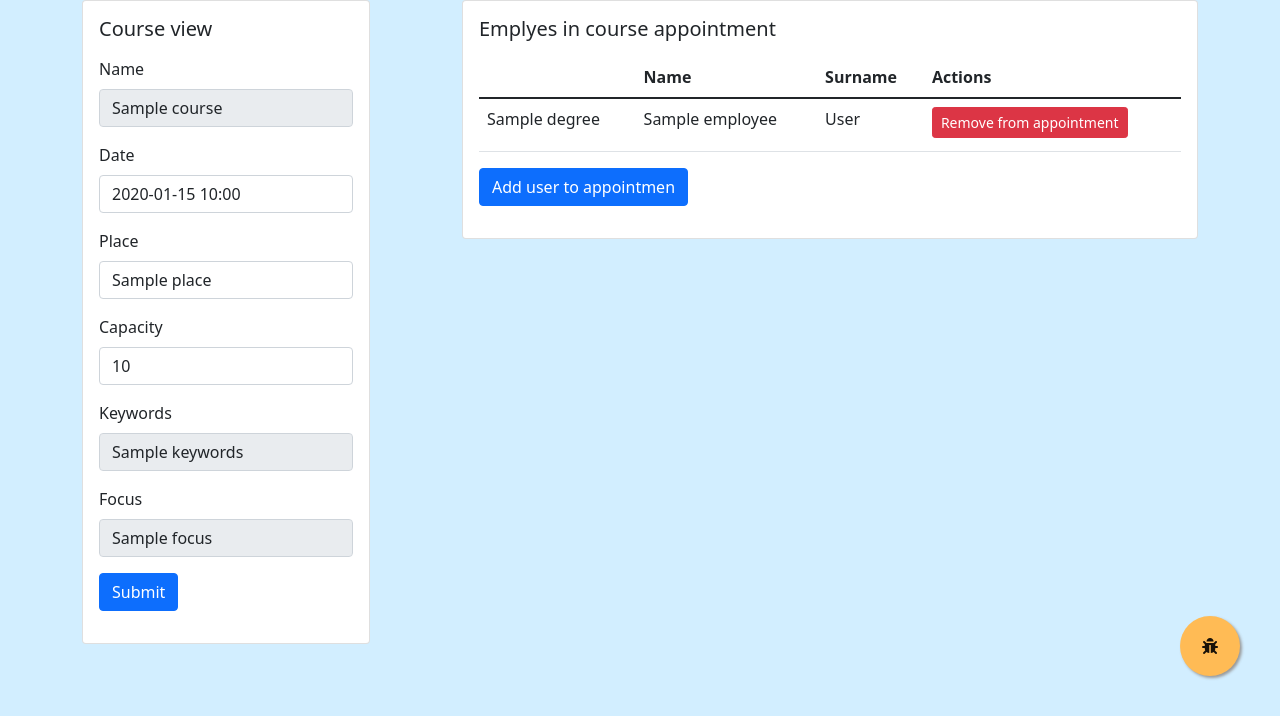
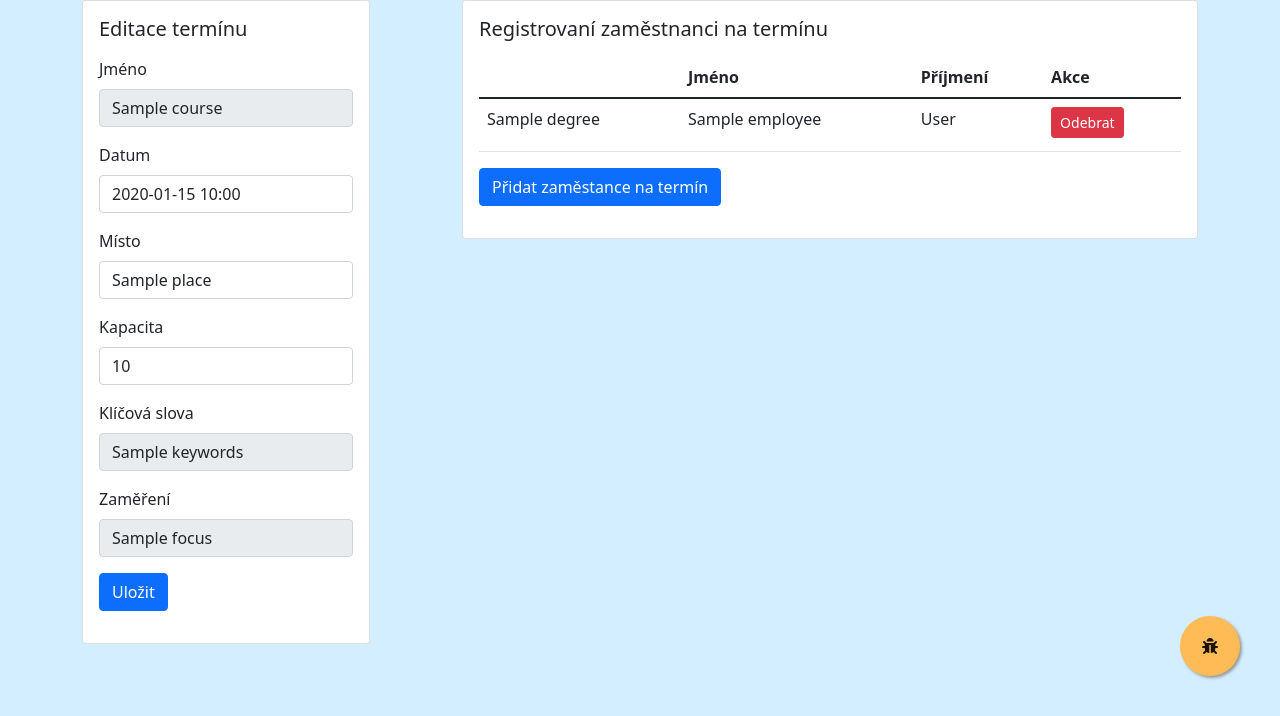
Before and after one commit to vvoleman/mediemp, a Symfony app: template templates/courses/appointment.html.twig in a window 1280 px wide. Shown: the part 84-800 px from the top of the page. Run offline with Twig, Linux system fonts and the light colour scheme; the template is opened without the code that fills it: most values are stand-ins (such as "Sample title", 1, 10 or a date in 2020); some libraries are stand-ins or nearby versions.

Commit message:
REFACTOR - translate all strings to CZ

```diff
--- a/templates/courses/appointment.html.twig
+++ b/templates/courses/appointment.html.twig
@@ -1,7 +1,7 @@
 {% extends 'base.html.twig' %}
 
 {% block title %}
-	Course
+	Termín kurzu
 
 {% endblock %}
 
@@ -12,7 +12,7 @@
 				<div class="card" style="width: 18rem;">
 					<div class="card-body">
 						<h5 class="card-title">
-							Course view
+							Editace termínu
 
 						</h5>
 						<p class="card-text">
@@ -21,45 +21,45 @@
 
 								<div class="mb-3">
 									<label class="form-label">
-										Name
+										Jméno
 
 									</label>
 									<input type="text" class="form-control" readonly value="{{ course.name }}"></div>
 
 								<div class="mb-3">
 									<label class="form-label">
-										Date
+										Datum
 
 									</label>
 									<input type="text" class="form-control" name="date" value="{{ appointment.date |date('Y-m-d H:i') }}"></div>
 								<div class="mb-3">
 									<label class="form-label">
-										Place
+										Místo
 
 									</label>
 									<input type="text" class="form-control" name="place" value="{{ appointment.place }}"></div>
 								<div class="mb-3">
 									<label class="form-label">
-										Capacity
+										Kapacita
 
 									</label>
 									<input type="number" min="1" step="1" class="form-control" name="capacity" value="{{ appointment.capacity }}"></div>
 
 								<div class="mb-3">
 									<label class="form-label">
-										Keywords
+										Klíčová slova
 
 									</label>
 									<input type="text" class="form-control" readonly value="{{ course.keywords }}"></div>
 								<div class="mb-3">
 									<label class="form-label">
-										Focus
+										Zaměření
 
 									</label>
 									<input type="text" class="form-control" readonly value="{{ course.focus }}"></div>
 								<input type="hidden" name="_csrf_token" value="{{ csrf_token('post-edit') }}">
 								<button type="submit" class="btn btn-primary">
-									Submit
+									Uložit
 								</button>
 							</form>
 						</p>
@@ -71,7 +71,7 @@
 				<div class="card">
 					<div class="card-body">
 						<h5 class="card-title">
-							Emplyes in course appointment
+							Registrovaní zaměstnanci na termínu
 
 						</h5>
 						<p>
@@ -80,15 +80,15 @@
 									<tr>
 										<th scope="col"></th>
 										<th>
-											Name
+											Jméno
 
 										</th>
 										<th>
-											Surname
+											Příjmení
 
 										</th>
 										<th>
-											Actions
+											Akce
 
 										</th>
 									</tr>
@@ -102,10 +102,10 @@
 											<td>
 												{{ c.employee.name }}
 												{% if c.testDone ==  1 %}
-													<span class="badge bg-success">Test DONE</span>
+													<span class="badge bg-success">Test HOTOVÝ</span>
 												{% endif %}
 												{% if c.absence ==  1 %}
-													<span class="badge bg-warning">ABSENT</span>
+													<span class="badge bg-warning">CHYBĚL</span>
 												{% endif %}
 											</td>
 											<td>
@@ -117,7 +117,7 @@
 														<input type="hidden" name="action" value="set_test_done"/>
 														<input type="hidden" name="id" value="{{ c.id }}"/>
 														<input type="hidden" name="_csrf_token" value="{{ csrf_token('post-bug') }}">
-														<input type="Submit" class="btn btn-success btn-sm" value="Make test done"/>
+														<input type="Submit" class="btn btn-success btn-sm" value="Označit test hotový"/>
 													</form>
 												{% endif %}
 												{% if c.absence ==  0 %}
@@ -125,14 +125,14 @@
 														<input type="hidden" name="action" value="set_absent"/>
 														<input type="hidden" name="id" value="{{ c.id }}"/>
 														<input type="hidden" name="_csrf_token" value="{{ csrf_token('post-bug') }}">
-														<input type="Submit" class="btn btn-warning btn-sm" value="Set absent"/>
+														<input type="Submit" class="btn btn-warning btn-sm" value="Označit jako chybějící"/>
 													</form>
 												{% endif %}
 												<form method="POST">
 													<input type="hidden" name="id" value="{{ c.id }}"/>
 													<input type="hidden" name="action" value="remove"/>
 													<input type="hidden" name="_csrf_token" value="{{ csrf_token('post-bug') }}">
-													<input type="Submit" class="btn btn-danger btn-sm" value="Remove from appointment"/>
+													<input type="Submit" class="btn btn-danger btn-sm" value="Odebrat"/>
 												</form>
 											</td>
 										</tr>
@@ -140,7 +140,7 @@
 								</tbody>
 							</table>
 							<button class="btn btn-primary" data-bs-toggle="modal" data-bs-target="#add_users">
-								Add user to appointmen
+								Přidat zaměstance na termín
 
 							</button>
 						</p>
@@ -153,7 +153,7 @@
 			<div class="modal-dialog">
 				<div class="modal-content">
 					<div class="modal-header">
-						<h5 class="modal-title">Add user to appointment</h5>
+						<h5 class="modal-title">Přidat zaměstance na termín</h5>
 						<button type="button" class="btn-close" data-bs-dismiss="modal" aria-label="Close"></button>
 					</div>
 					<div class="modal-body">
@@ -163,15 +163,15 @@
 									<tr>
 										<th scope="col"></th>
 										<th>
-											Name
+											Jméno
 
 										</th>
 										<th>
-											Surname
+											Příjmení
 
 										</th>
 										<th>
-											Actions
+											Akce
 
 										</th>
 									</tr>
@@ -194,7 +194,7 @@
 													<input type="hidden" name="id" value="{{ c.id }}"/>
 													<input type="hidden" name="action" value="add_user"/>
 													<input type="hidden" name="_csrf_token" value="{{ csrf_token('post-bug') }}">
-													<input type="Submit" class="btn btn-success btn-sm" value="Add"/>
+													<input type="Submit" class="btn btn-success btn-sm" value="Přidat"/>
 												</form>
 											</td>
 										</tr>
@@ -204,7 +204,7 @@
 						</p>
 					</div>
 					<div class="modal-footer">
-						<button type="button" class="btn btn-secondary" data-bs-dismiss="modal">Close</button>
+						<button type="button" class="btn btn-secondary" data-bs-dismiss="modal">Zavřít</button>
 					</div>
 				</div>
 			</div>
```
Also changed, not shown: src/Controller/CoursesController.php (+11 -11 lines), templates/courses/index.html.twig (+4 -4 lines), templates/courses/one.html.twig (+15 -15 lines).
